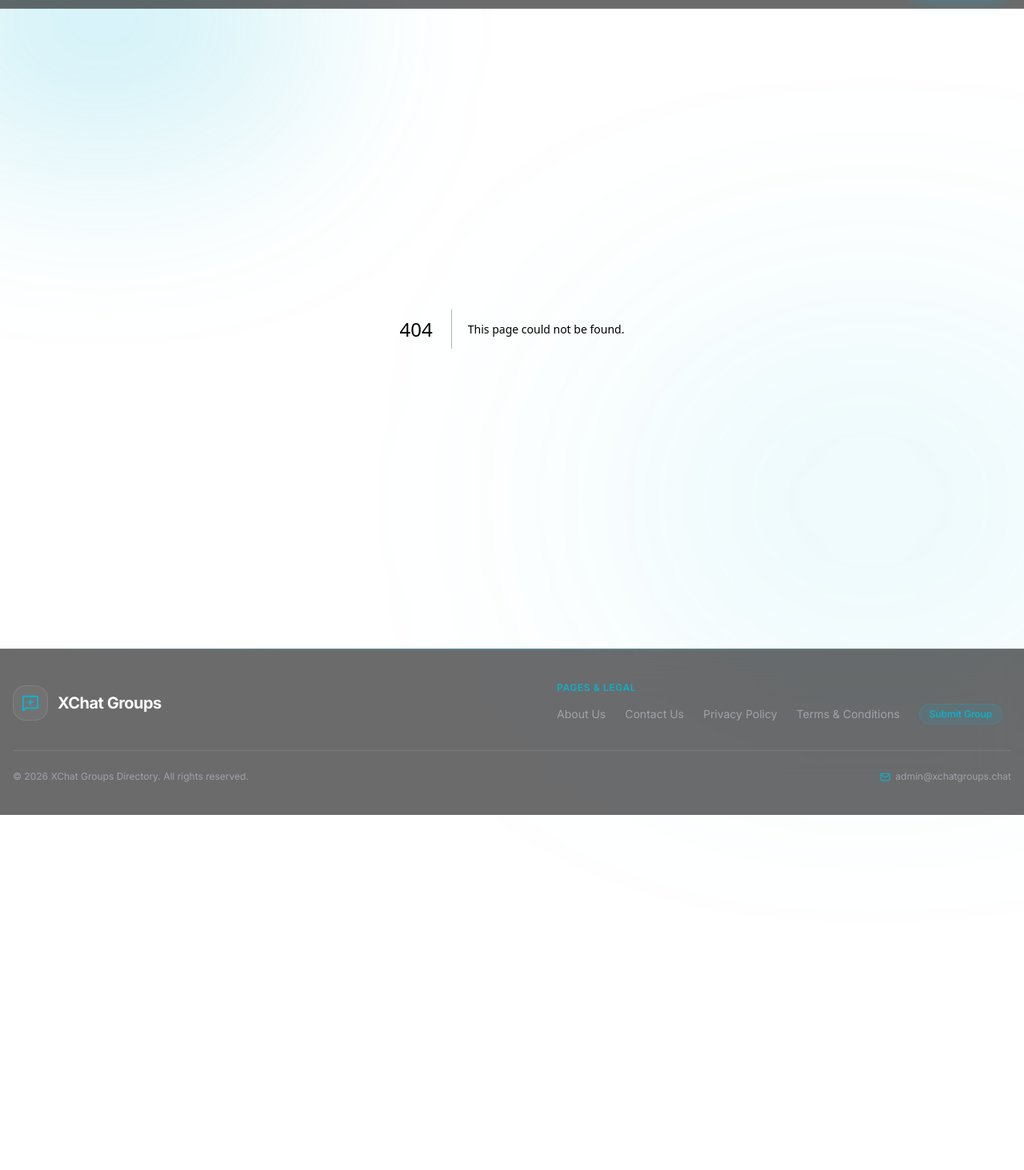
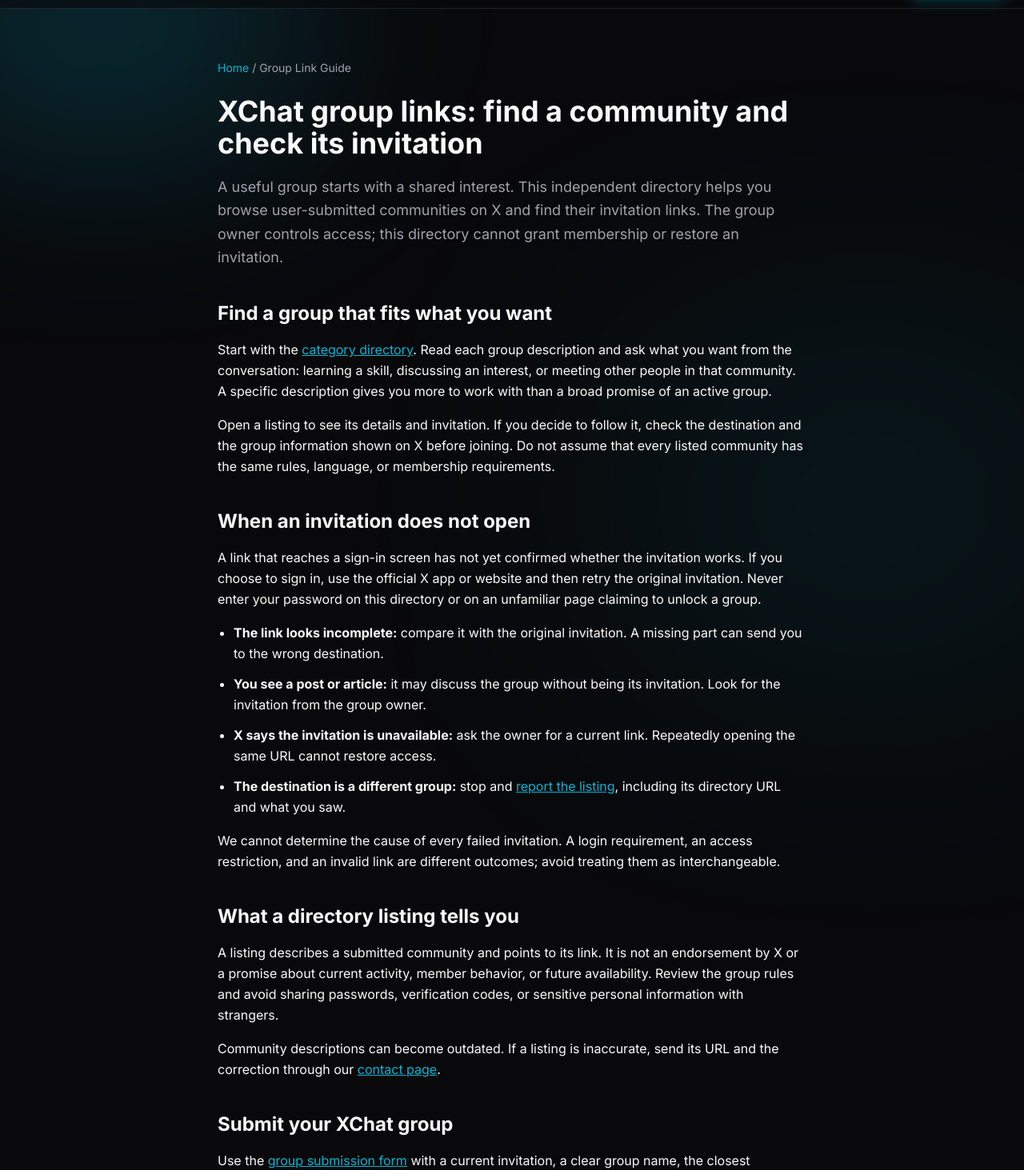
Before and after one commit to hashmatkhanafridi/xchatgroups, a Next.js app: page /guides/xchat-group-links in a window 1280 px wide. Before the commit this address had no page. Shown: the part 54-1517 px from the top of the page at 80% size. Before the commit the page ends 1073 px from the top, so only its background shows below. Built offline with nearby package versions, Linux system fonts and the light colour scheme.

Commit message:
Add XChat group invitation guide and improve discovery copy

```diff
--- a/src/app/category/[slug]/page.tsx
+++ b/src/app/category/[slug]/page.tsx
@@ -26,7 +26,7 @@ export async function generateMetadata({
   const canonicalUrl = `https://www.xchatgroups.chat/category/${data.slug}`;
   const description =
     data.intro_text?.slice(0, 155) ??
-    `Browse, discover, and join active ${data.name} XChat groups. Connect with real people and communities in the ${data.name} directory on X.`;
+    `Explore ${data.name} XChat group links. Read community descriptions, browse invitations, and submit a group to this unofficial directory.`;
 
   return {
     title: `${data.name} XChat Groups - Find & Join | XChat Directory`,
@@ -60,7 +60,7 @@ function CategoryJsonLd({
     name: `${category.name} XChat Groups`,
     description:
       category.intro_text ??
-      `Browse active XChat groups in the ${category.name} category.`,
+      `Browse XChat group links in the ${category.name} category.`,
     url: pageUrl,
     breadcrumb: {
       '@type': 'BreadcrumbList',
--- /dev/null
+++ b/src/app/guides/xchat-group-links/page.tsx
@@ -0,0 +1,57 @@
+import type { Metadata } from 'next';
+import Link from 'next/link';
+
+const title = 'XChat Group Links: Finding Groups and Checking Invitations';
+const description = 'Learn how to browse XChat group links, check invitations, handle links that do not open, and submit your community to the directory.';
+const url = 'https://www.xchatgroups.chat/guides/xchat-group-links';
+
+export const metadata: Metadata = {
+  title,
+  description,
+  alternates: { canonical: url },
+  openGraph: { title, description, url, type: 'article' },
+};
+
+export default function GroupLinksGuide() {
+  return (
+    <article className="container mx-auto max-w-3xl px-4 py-10 sm:py-16">
+      <nav aria-label="Breadcrumb" className="mb-6 text-sm text-muted-foreground">
+        <Link href="/" className="text-primary hover:underline">Home</Link> / Group Link Guide
+      </nav>
+      <h1 className="text-3xl sm:text-4xl font-bold mb-5">XChat group links: find a community and check its invitation</h1>
+      <p className="text-lg text-muted-foreground leading-relaxed">A useful group starts with a shared interest. This independent directory helps you browse user-submitted communities on X and find their invitation links. The group owner controls access; this directory cannot grant membership or restore an invitation.</p>
+
+      <section className="mt-10 space-y-4 leading-relaxed">
+        <h2 className="text-2xl font-bold">Find a group that fits what you want</h2>
+        <p>Start with the <Link href="/#categories" className="text-primary underline">category directory</Link>. Read each group description and ask what you want from the conversation: learning a skill, discussing an interest, or meeting other people in that community. A specific description gives you more to work with than a broad promise of an active group.</p>
+        <p>Open a listing to see its details and invitation. If you decide to follow it, check the destination and the group information shown on X before joining. Do not assume that every listed community has the same rules, language, or membership requirements.</p>
+      </section>
+
+      <section className="mt-10 space-y-4 leading-relaxed">
+        <h2 className="text-2xl font-bold">When an invitation does not open</h2>
+        <p>A link that reaches a sign-in screen has not yet confirmed whether the invitation works. If you choose to sign in, use the official X app or website and then retry the original invitation. Never enter your password on this directory or on an unfamiliar page claiming to unlock a group.</p>
+        <ul className="list-disc pl-5 space-y-3">
+          <li><strong>The link looks incomplete:</strong> compare it with the original invitation. A missing part can send you to the wrong destination.</li>
+          <li><strong>You see a post or article:</strong> it may discuss the group without being its invitation. Look for the invitation from the group owner.</li>
+          <li><strong>X says the invitation is unavailable:</strong> ask the owner for a current link. Repeatedly opening the same URL cannot restore access.</li>
+          <li><strong>The destination is a different group:</strong> stop and <Link href="/contact" className="text-primary underline">report the listing</Link>, including its directory URL and what you saw.</li>
+        </ul>
+        <p>We cannot determine the cause of every failed invitation. A login requirement, an access restriction, and an invalid link are different outcomes; avoid treating them as interchangeable.</p>
+      </section>
+
+      <section className="mt-10 space-y-4 leading-relaxed">
+        <h2 className="text-2xl font-bold">What a directory listing tells you</h2>
+        <p>A listing describes a submitted community and points to its link. It is not an endorsement by X or a promise about current activity, member behavior, or future availability. Review the group rules and avoid sharing passwords, verification codes, or sensitive personal information with strangers.</p>
+        <p>Community descriptions can become outdated. If a listing is inaccurate, send its URL and the correction through our <Link href="/contact" className="text-primary underline">contact page</Link>.</p>
+      </section>
+
+      <section className="mt-10 space-y-4 leading-relaxed">
+        <h2 className="text-2xl font-bold">Submit your XChat group</h2>
+        <p>Use the <Link href="/submit" className="text-primary underline">group submission form</Link> with a current invitation, a clear group name, the closest category, and a description explaining its topic and intended audience. Mention the language or entry requirements when relevant. Avoid unsupported claims about membership, official status, or guaranteed results.</p>
+        <p>Submit a link only when you have permission to share it publicly. Check whether the community is already listed before submitting it again. Submissions are reviewed before publication.</p>
+      </section>
+
+      <Link href="/#categories" className="inline-block mt-10 rounded-full bg-primary px-6 py-3 font-medium text-primary-foreground">Browse XChat group categories</Link>
+    </article>
+  );
+}
--- a/src/app/layout.tsx
+++ b/src/app/layout.tsx
@@ -8,7 +8,7 @@ const inter = Inter({ subsets: ["latin"] });
 
 export const metadata: Metadata = {
   metadataBase: new URL("https://www.xchatgroups.chat"),
-  title: "XChat Group Links Directory - Find & Join Active XChat Groups",
+  title: "XChat Group Links - Browse Groups by Category",
   description: "An unofficial directory for XChat groups on X. Browse categories, find niche communities, and share your XChat group links for free.",
   alternates: {
     canonical: "/",
@@ -22,7 +22,7 @@ export const metadata: Metadata = {
     apple: [{ url: '/apple-icon', sizes: '180x180', type: 'image/png' }],
   },
   openGraph: {
-    title: "XChat Group Links Directory - Find & Join Active XChat Groups",
+    title: "XChat Group Links - Browse Groups by Category",
     description: "An unofficial directory for XChat groups on X. Browse categories, find niche communities, and share your XChat group links for free.",
     url: "https://www.xchatgroups.chat",
     siteName: "XChat Groups Directory",
--- a/src/app/page.tsx
+++ b/src/app/page.tsx
@@ -54,10 +54,10 @@ export default async function Home() {
 
         <div className="relative z-10 container mx-auto max-w-4xl text-center">
           <h1 className="text-3xl sm:text-5xl md:text-7xl font-bold tracking-tight mb-4 sm:mb-6 bg-gradient-to-br from-white to-white/60 bg-clip-text text-transparent">
-            Find the Best <span className="text-primary">XChat</span> Groups
+            Find <span className="text-primary">XChat Group Links</span>
           </h1>
           <p className="text-base sm:text-lg md:text-xl text-muted-foreground mb-6 sm:mb-8 max-w-2xl mx-auto text-balance">
-            The unofficial directory for X Corp&apos;s XChat messaging app. Discover active communities, network with like-minded people, and join the conversation.
+            Browse user-submitted XChat group links by topic. Explore communities on X, check the details before joining, or submit your own group to the directory.
           </p>
           <div className="flex flex-col sm:flex-row items-center justify-center gap-4">
             <Link href="#categories" className="bg-white/10 backdrop-blur-md border border-white/10 text-foreground px-8 py-3.5 rounded-full font-medium hover:bg-white/20 transition-all w-full sm:w-auto">
@@ -93,6 +93,19 @@ export default async function Home() {
         )}
       </section>
 
+      <section className="container mx-auto px-4" aria-labelledby="joining-guide">
+        <div className="rounded-2xl border border-border bg-white/5 p-6 sm:p-8">
+          <h2 id="joining-guide" className="text-2xl font-bold mb-4">How to find and join an XChat group</h2>
+          <ol className="list-decimal pl-5 space-y-3 text-muted-foreground">
+            <li>Choose a category that matches your interests.</li>
+            <li>Open a listing and read its description before following the invitation.</li>
+            <li>Check the destination on X and review the group details before deciding to join.</li>
+          </ol>
+          <p className="mt-4 text-muted-foreground">Invitations and entry requirements can change. A listing is not a guarantee that a group is available or suitable for you.</p>
+          <Link href="/guides/xchat-group-links" className="inline-block mt-5 text-primary underline underline-offset-4">Read the group-link guide and troubleshooting tips</Link>
+        </div>
+      </section>
+
       {/* Categories Grid */}
       <section id="categories" className="container mx-auto px-4">
         <h2 className="text-2xl font-bold mb-8">Browse by Category</h2>
--- a/src/app/sitemap.ts
+++ b/src/app/sitemap.ts
@@ -9,6 +9,7 @@ export default async function sitemap(): Promise<MetadataRoute.Sitemap> {
   // Static routes
   const routes: MetadataRoute.Sitemap = [
     { url: baseUrl, changeFrequency: 'daily', priority: 1.0 },
+    { url: `${baseUrl}/guides/xchat-group-links`, changeFrequency: 'monthly', priority: 0.7 },
     { url: `${baseUrl}/submit`, changeFrequency: 'monthly', priority: 0.8 },
     { url: `${baseUrl}/about`, changeFrequency: 'monthly', priority: 0.7 },
     { url: `${baseUrl}/privacy`, changeFrequency: 'monthly', priority: 0.5 },
--- a/src/components/Footer.tsx
+++ b/src/components/Footer.tsx
@@ -27,6 +27,7 @@ export function Footer() {
               Pages & Legal
             </h4>
             <ul className="flex flex-wrap items-center gap-x-6 gap-y-2 text-sm text-muted-foreground">
+              <li><Link href="/guides/xchat-group-links" className="hover:text-primary transition-colors py-0.5">Group Link Guide</Link></li>
               <li>
                 <Link
                   href="/about"
```
